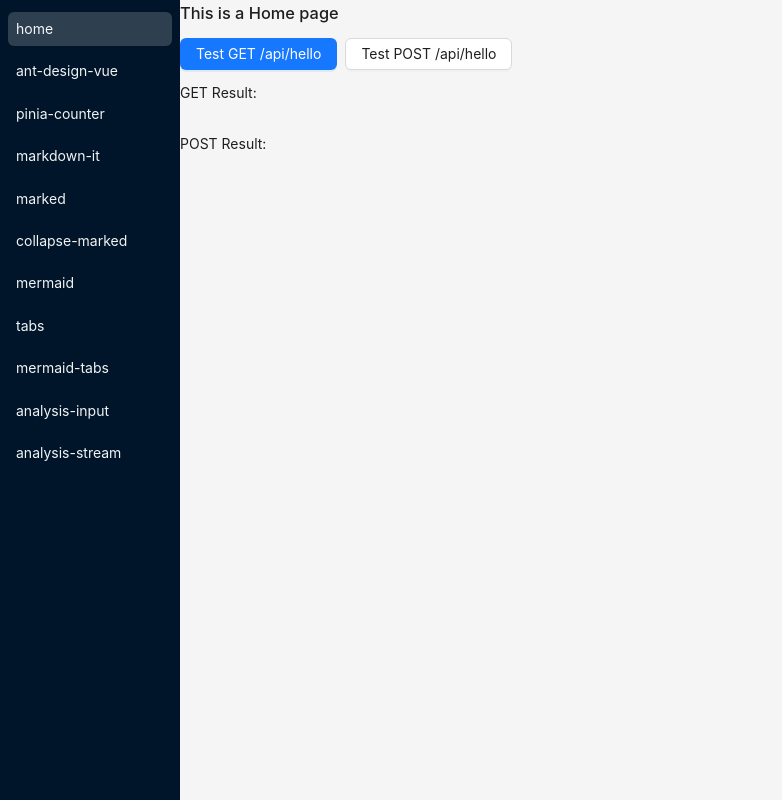
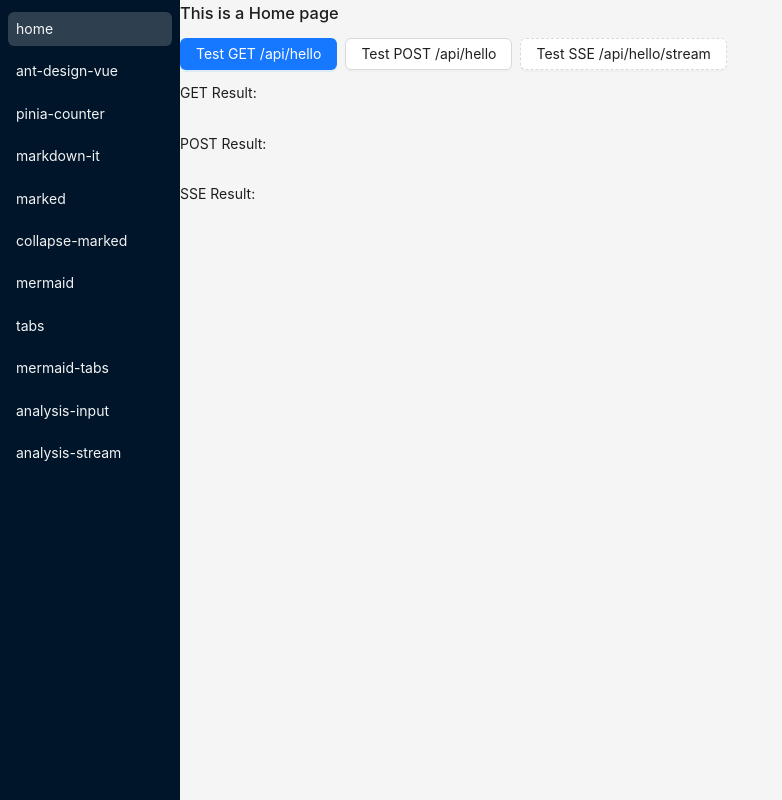
Before and after one commit to yokewang/vue3-ant-learn, a Vue app: page / in a window 1280 px wide. Shown: the whole page, without its empty margins (0-782 px from the left). Built offline with nearby package versions, Linux system fonts and the light colour scheme.

Commit message:
add stream mock test

```diff
--- a/src/views/HomeView.vue
+++ b/src/views/HomeView.vue
@@ -5,6 +5,9 @@
       <a-space>
         <a-button type="primary" @click="testGet">Test GET /api/hello</a-button>
         <a-button @click="testPost">Test POST /api/hello</a-button>
+        <a-button type="dashed" @click="testStream" :loading="streamLoading"
+          >Test SSE /api/hello/stream</a-button
+        >
       </a-space>
     </div>
     <div style="margin-top: 12px">
@@ -12,6 +15,8 @@
       <pre>{{ getResult }}</pre>
       <p>POST Result:</p>
       <pre>{{ postResult }}</pre>
+      <p>SSE Result:</p>
+      <pre>{{ streamText }}</pre>
     </div>
   </div>
 </template>
@@ -22,6 +27,8 @@ import { message } from 'ant-design-vue'
 
 const getResult = ref('')
 const postResult = ref('')
+const streamText = ref('')
+const streamLoading = ref(false)
 
 async function testGet() {
   try {
@@ -48,6 +55,35 @@ async function testPost() {
     message.error('POST failed')
   }
 }
+
+function testStream() {
+  streamText.value = ''
+  streamLoading.value = true
+  try {
+    const es = new EventSource('/api/hello/stream')
+    es.onmessage = (e) => {
+      try {
+        const payload = JSON.parse(e.data)
+        streamText.value += payload.delta
+      } catch (e) {
+        // ignore non-json messages
+      }
+    }
+    es.addEventListener('end', () => {
+      message.success('SSE done')
+      streamLoading.value = false
+      es.close()
+    })
+    es.onerror = () => {
+      message.error('SSE error')
+      streamLoading.value = false
+      es.close()
+    }
+  } catch (e) {
+    message.error('SSE init failed')
+    streamLoading.value = false
+  }
+}
 </script>
 
 <style></style>
```
Also changed, not shown: mock/hello.js (+39 -0 lines).
